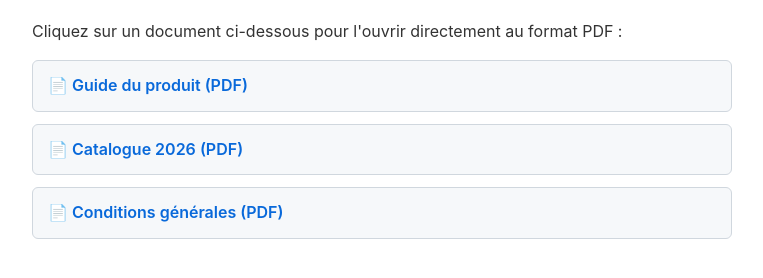
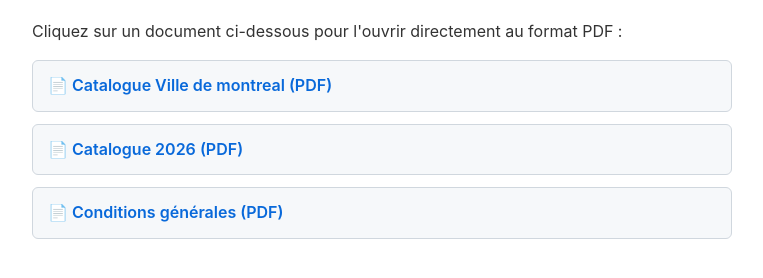
Before and after one commit to cllavoie04-del/Bob-Reference, a plain HTML site: page index.html in a window 1280 px wide. Shown: the part 106-384 px from the top of the page, without its empty margins (258-1021 px from the left). Drawn offline with Linux system fonts and the light colour scheme.

Commit message:
Update PDF link for Catalogue Ville de Montreal

```diff
--- a/index.html
+++ b/index.html
@@ -46,7 +46,7 @@
 
     <ul>
         <!-- Remplacez les noms de fichiers et les titres ci-dessous -->
-        <li><a href="guide-produit.pdf">📄 Guide du produit (PDF)</a></li>
+        <li><a href="main/dtni-1a_20241025_modi-1a-1_2024-12-06.pdf">📄 Catalogue Ville de montreal (PDF)</a></li>
         <li><a href="catalogue-2026.pdf">📄 Catalogue 2026 (PDF)</a></li>
         <li><a href="conditions-generales.pdf">📄 Conditions générales (PDF)</a></li>
     </ul>
```
